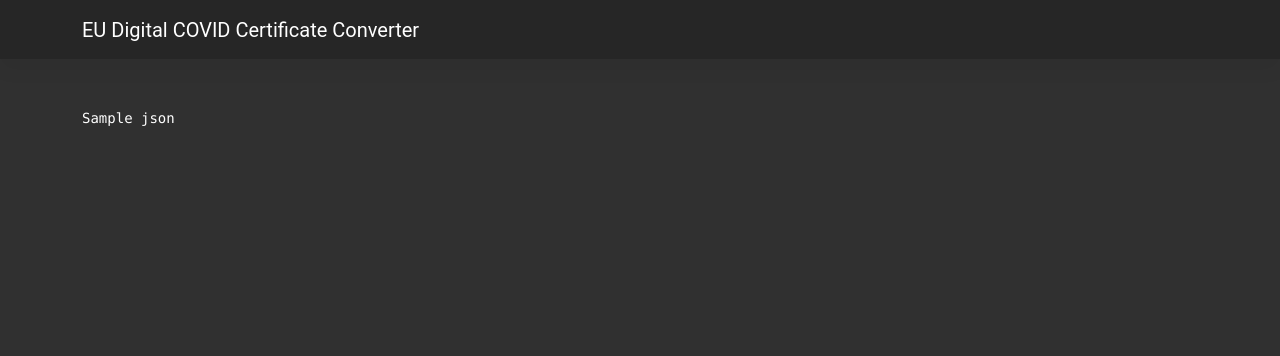
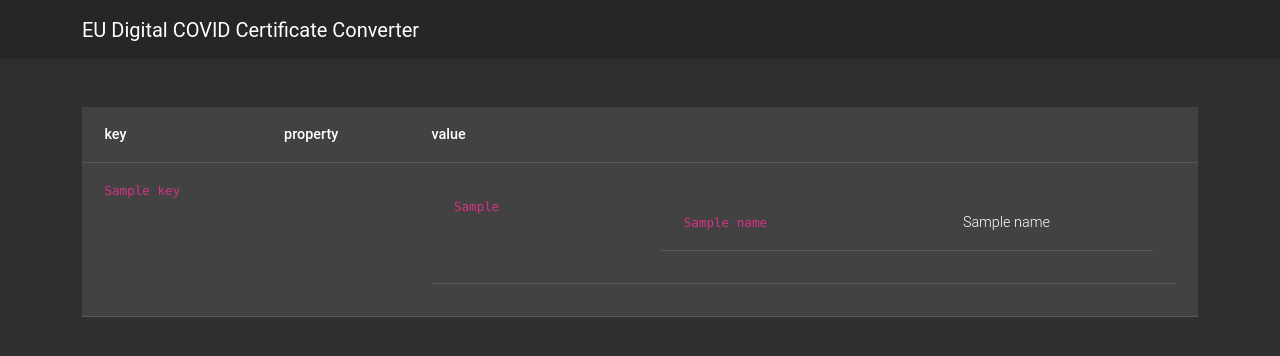
Before and after one commit to devidw/covid-certificate-decoder-flask, a Flask app: template templates/json.html in a window 1280 px wide. Shown: the top 356 px of the page. Run offline with Flask 2, Linux system fonts and the light colour scheme; the template is opened without the code that fills it: most values are stand-ins (such as "Sample title", 1, 10 or a date in 2020).

Commit message:
render decoding results as table

```diff
--- a/app.py
+++ b/app.py
@@ -9,7 +9,7 @@ def index():
     if request.method == 'POST':
         qr = request.form['qr']
         json = decode(qr)
-        return render_template('json.html', json=json)
+        return render_template('json.html', cert=json)
     else:
         return render_template('form.html')
 
--- a/decoder/decoder.py
+++ b/decoder/decoder.py
@@ -13,5 +13,6 @@ def decode(cert):
     cbor_data = cbor2.loads(cbor_data)
     json_data = cbor2.loads(cbor_data.value[2])
     json_data = json.dumps(json_data, indent=2)
-    # object = json.loads(json_data)
-    return json_data
+    object = json.loads(json_data)
+    object = object['-260']['1']
+    return object
--- a/templates/includes/nav.html
+++ b/templates/includes/nav.html
@@ -1,5 +1,7 @@
 <nav class="navbar navbar-dark bg-dark mb-5">
   <div class="container">
-    <a class="navbar-brand" href="/">EU Digital COVID Certificate Converter</a>
+    <a class="navbar-brand" href="/">
+      EU Digital COVID Certificate Converter
+    </a>
   </div>
 </nav>
--- a/templates/json.html
+++ b/templates/json.html
@@ -1,5 +1,69 @@
 {% extends "base.html" %}
 
+{% block title %}
+Your decoded EU Digital COVID Certificate
+{% endblock %}
+
 {% block content %}
-<pre><code>{{ json }}</code></pre>
+
+<!-- <pre>
+  <code>
+    {{ cert }}
+  </code>
+</pre> -->
+
+
+<table class="table">
+  <thead>
+    <tr>
+      <th>key</th>
+      <th>property</th>
+      <th>value</th>
+    </tr>
+  </thead>
+  <tbody>
+    <!-- level 1 -->
+    {% for key in cert %}
+    <tr>
+      <td><code>{{ key }}</code></td>
+      <td></td>
+      <td>
+        <!-- level 2 -->
+        {% if cert[key] is mapping or cert[key] is not string %}
+        <table class="table">
+          <tbody>
+            {% for key2 in cert[key] %}
+            <tr>
+              <td><code>{{ key2 }}</code></td>
+              <td></td>
+              <td>
+                <!-- level 3 -->
+                {% if cert[key][key2] is iterable and (cert[key][key2] is not string) %}
+                <table class="table">
+                  <tbody>
+                    {% for key3 in cert[key][key2] %}
+                    <tr>
+                      <td><code>{{ key3 }}</code></td>
+                      <td></td>
+                      <td>{{ cert[key][key2][key3] }}</td>
+                    </tr>
+                    {% endfor %}
+                  </tbody>
+                </table>
+                {% else %}
+                {{ cert[key][key2] }}
+                {% endif %}
+              </td>
+            </tr>
+            {% endfor %}
+          </tbody>
+        </table>
+        {% else %}
+        {{ cert[key] }}
+        {% endif %}
+      </td>
+    </tr>
+    {% endfor %}
+  </tbody>
+</table>
 {% endblock %}
```
Also changed, not shown: templates/form.html (+15 -1 lines).
